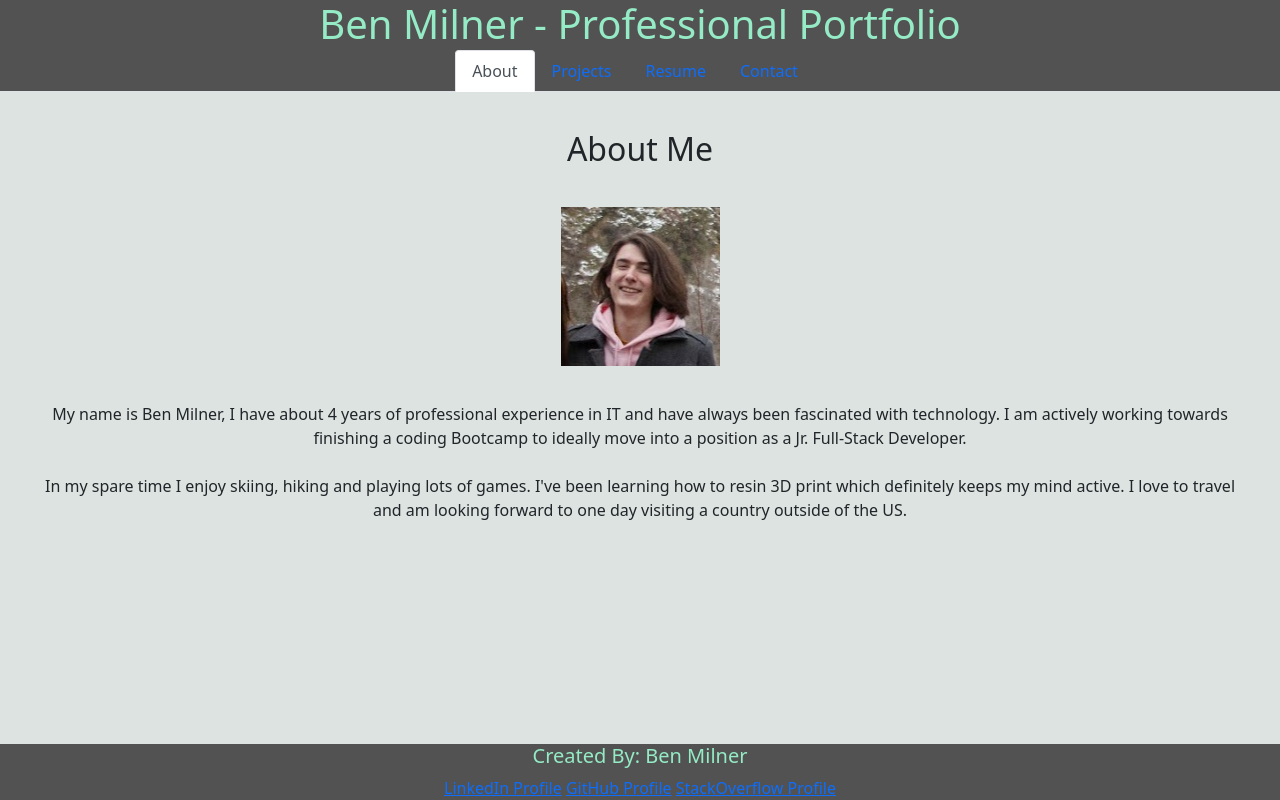
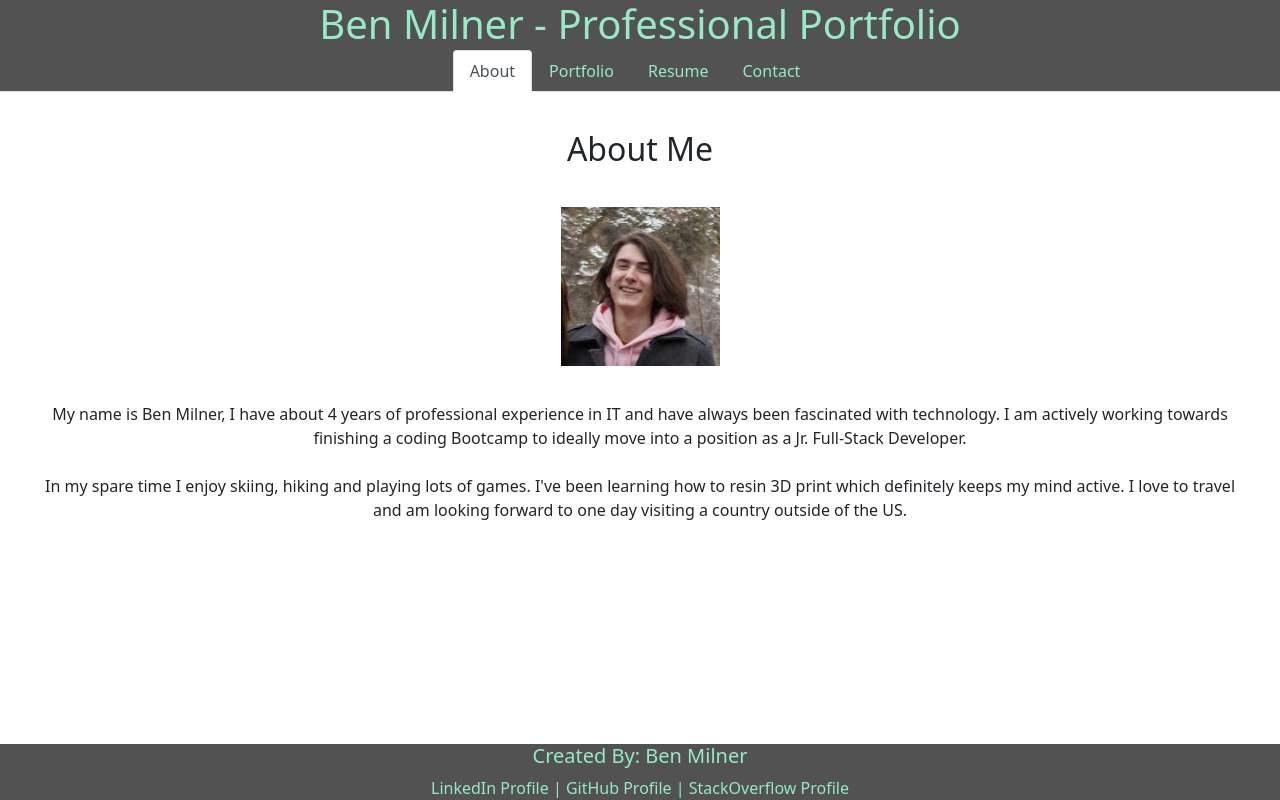
Before and after one commit to Bmilner88/react-portfolio, a React (Create React App) app: page / in a window 1280 px wide. Built offline with nearby package versions, Linux system fonts and the light colour scheme.

Commit message:
finished with main functionality

```diff
--- a/src/App.css
+++ b/src/App.css
@@ -2,12 +2,10 @@
   --primary-color: #94ebc5;
   --secondary-color: #08472b;
   --tertiary-color: #525252;
-  background-color: #dce3e0;
 }
 
 .App {
   text-align: center;
-  background-color: #dce3e0;
 }
 
 .App-header {
@@ -44,6 +42,43 @@ nav {
   padding-left: 0;
 }
 
+
+#submit, .btn {
+  border: none;
+  color: var(--tertiary-color);
+  background-color: var(--primary-color);
+  transition-duration: 0.2s;
+}
+
+#submit:hover, .btn:hover {
+  color: var(--primary-color);
+  background-color: var(--tertiary-color);
+}
+
+.card-header {
+  color: var(--secondary-color);
+  transition-duration: 0.2s;
+}
+
+.card-header:hover {
+  color: var(--primary-color);
+}
+
+.card-body a {
+  text-decoration: none;
+}
+
+.nav-link {
+  text-decoration: none;
+  color: var(--primary-color);
+  background-color: #08472b;
+  transition-duration: 0.2s;
+}
+
+.nav-link:hover {
+  color: var(--secondary-color)
+}
+
 footer {
   color:var(--primary-color);
   background-color: var(--tertiary-color);
@@ -53,11 +88,11 @@ footer {
   right: 0;
 }
 
-/* a {
+footer a{
   text-decoration: none;
-  color: var(--primary-color);;
+  color: #94ebc5;
 }
 
-a :hover {
-  color: var(--primary-color);
-} */
+footer a:hover {
+  color: #08472b;
+}
--- a/src/components/Footer/index.js
+++ b/src/components/Footer/index.js
@@ -4,9 +4,9 @@ const Footer = () => {
     return(
         <footer>
             <h5>Created By: Ben Milner</h5>
-                <a href='https://www.linkedin.com/in/ben-milner-b20171142/' target='_blank' rel='noreferrer'>LinkedIn Profile</a>{' '}
-                <a href='https://github.com/Bmilner88' target='_blank' rel='noreferrer'>GitHub Profile</a>{' '}
-                <a href='https://stackoverflow.com/users/19388818/ben-milner' target='_blank' rel='noreferrer'>StackOverflow Profile</a>{' '}
+                <a href='https://www.linkedin.com/in/ben-milner-b20171142/' target='_blank' rel='noreferrer'>LinkedIn Profile</a>{' '}{'|'}{' '}
+                <a href='https://github.com/Bmilner88' target='_blank' rel='noreferrer'>GitHub Profile</a>{' '}{'|'}{' '}
+                <a href='https://stackoverflow.com/users/19388818/ben-milner' target='_blank' rel='noreferrer'>StackOverflow Profile</a>
         </footer>
     );
 };
--- a/src/components/Nav/index.js
+++ b/src/components/Nav/index.js
@@ -18,7 +18,7 @@ export default function Nav({ currentPage, handlePageChange }) {
                     onClick={() => handlePageChange('Projects')}
                     className={currentPage === 'Projects' ? 'nav-link active' : 'nav-link'}
                 >
-                    Projects
+                    Portfolio
                 </a>
             </div>
             <div className='nav-item'>
--- a/src/pages/Contact.js
+++ b/src/pages/Contact.js
@@ -36,23 +36,21 @@ export default function Contact(){
     return(
         <section className='page'>
             <h2 className='contact'>Contact Me</h2>
-            <div className='card m-3'>
                 <form id='contact-form' onSubmit={handleSubmit}>
-                    <div className='card-body'>
                         <div className='input'>
                             <label htmlFor='name'>Name: </label>
                             <br/>
-                            <input type='text' name='name' defaultValue={name} onBlur={handleChange} />
+                            <input type='text' name='Name' defaultValue={name} onBlur={handleChange} />
                         </div>
                         <div className='input'>
                             <label htmlFor='email'>Email: </label>
                             <br/>
-                            <input type='email' name='email' defaultValue={email} onBlur={handleChange} />
+                            <input type='email' name='Email' defaultValue={email} onBlur={handleChange} />
                         </div>
                         <div className='input'>
                             <label htmlFor='message'>Message:</label>
                             <br/>
-                            <textarea name='message' rows='3' defaultValue={message} onBlur={handleChange} />
+                            <textarea name='Message' rows='3' defaultValue={message} onBlur={handleChange} />
                         </div>
                         {errorMessage && (
                             <div id='error'>
@@ -60,10 +58,8 @@ export default function Contact(){
                             </div>
                         )}
 
-                        <button id='submit' data-testid='button' type='submit'>Submit</button>
-                    </div>
+                        <button id='submit' className='btn' data-testid='button' type='submit'>Submit</button>
                 </form>
-            </div>
         </section>
     );
 };
--- a/src/pages/Projects.js
+++ b/src/pages/Projects.js
@@ -3,7 +3,7 @@ import React from 'react';
 export default function Projects() {
     return(
         <div className='projects'>
-            <h2>Projects</h2>
+            <h2>Portfolio</h2>
             <div className='container'>
                 <div className='row'>
                     <div className='card m-5 col'>
```
